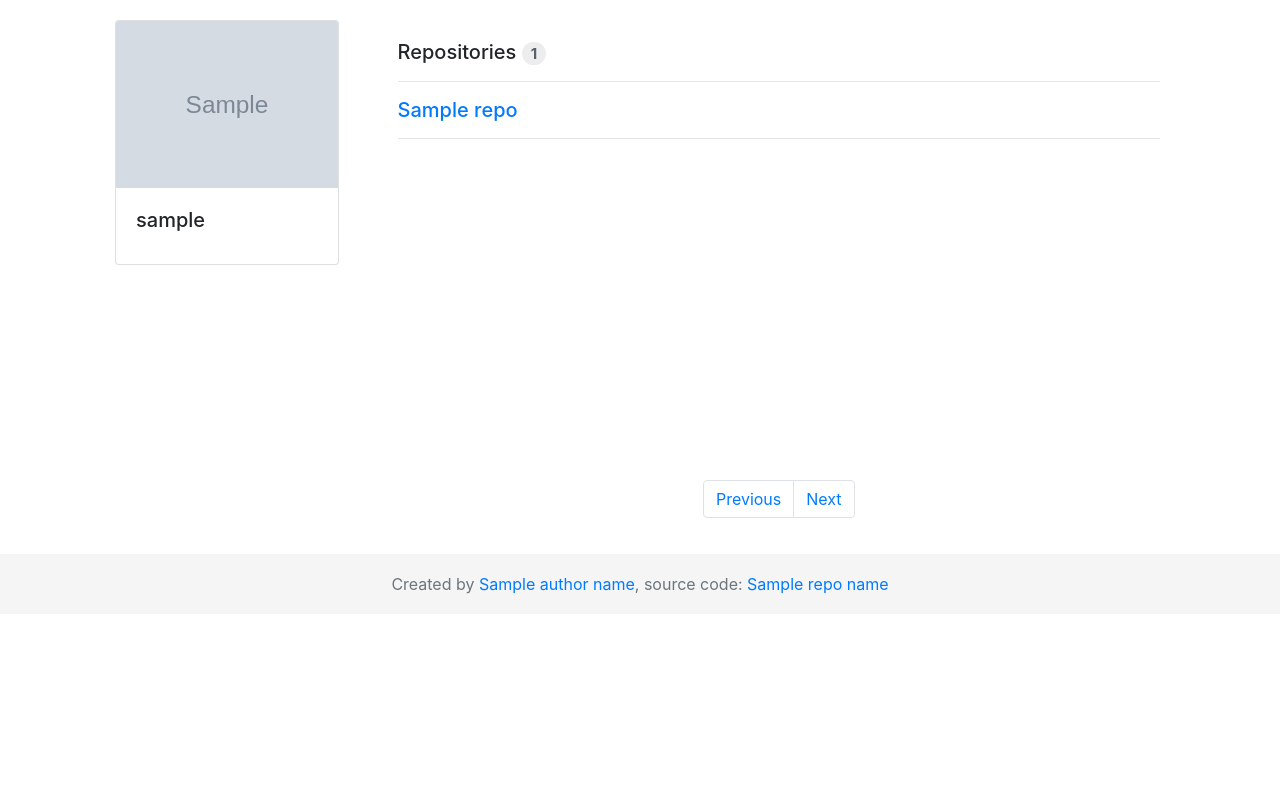
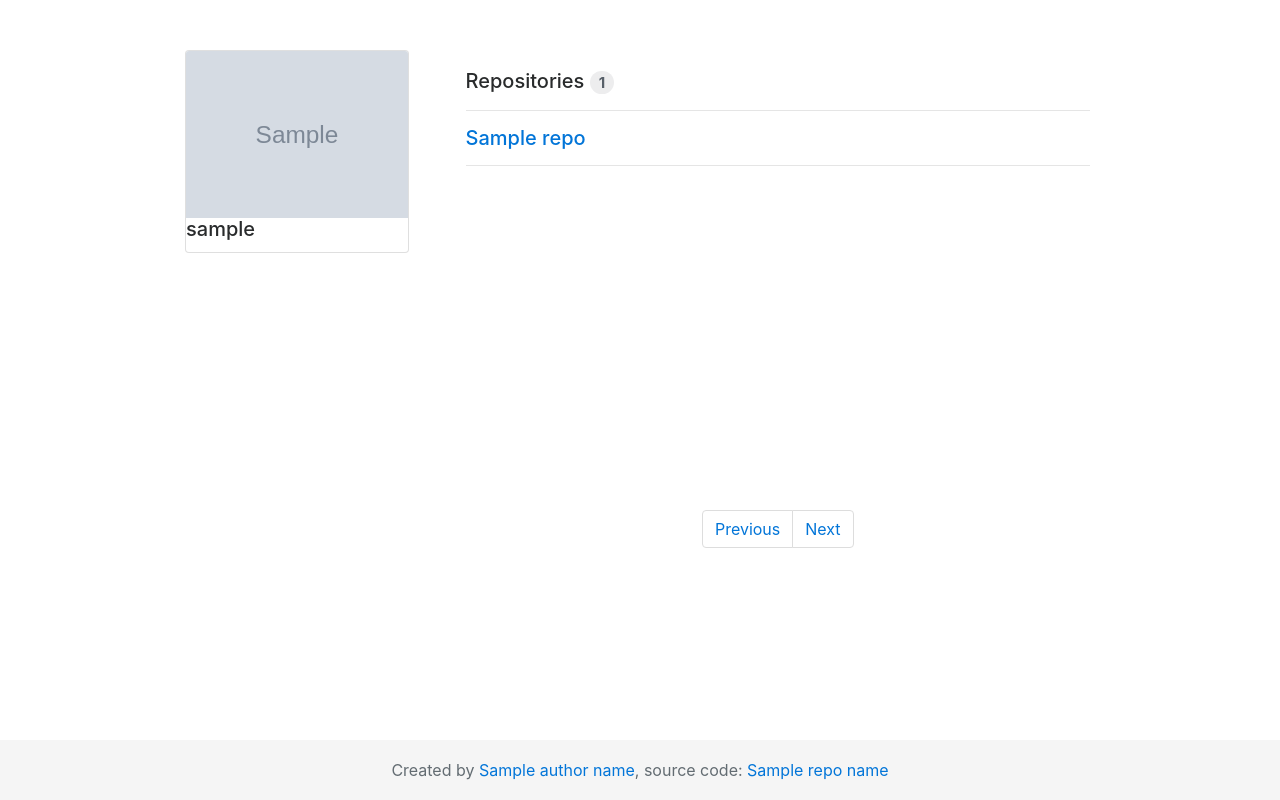
Before and after one commit to igorzakhar/github-oauth2-cherrypy, a Python web app: template templates/index.html in a window 1280 px wide. Run offline with Jinja, Linux system fonts and the light colour scheme; the template is opened without the code that fills it: most values are stand-ins (such as "Sample title", 1, 10 or a date in 2020); grey boxes marked "Sample" are stand-in pictures; some libraries are stand-ins or nearby versions.

Commit message:
Modify html template

```diff
--- a/static/css/custom.css
+++ b/static/css/custom.css
@@ -1,7 +1,36 @@
+/* Sticky footer styles
+-------------------------------------------------- */
+html {
+  position: relative;
+  min-height: 100%;
+}
+body {
+  margin-bottom: 60px; /* Margin bottom by footer height */
+}
+.footer {
+  position: absolute;
+  bottom: 0;
+  width: 100%;
+  height: 60px; /* Set the fixed height of the footer here */
+  line-height: 60px; /* Vertically center the text there */
+  background-color: #f5f5f5;
+}
+
+
+/* Custom page CSS
+-------------------------------------------------- */
+/* Not required for template or sticky footer method. */
+
+.container {
+  width: auto;
+  max-width: 1000px;
+  padding: 0 15px;
+}
+
 
 /* Profile container */
 .profile {
-  margin: 20px 0;
+  margin: 50px 0;
 }
 
 /* Profile Content */
--- a/templates/index.html
+++ b/templates/index.html
@@ -1,29 +1,30 @@
-<!doctype html>
-<html lang="en">
-  <head>
-    <!-- Required meta tags -->
+<html lang="en"><head>
   <meta charset="utf-8">
   <meta name="viewport" content="width=device-width, initial-scale=1, shrink-to-fit=no">
-    <!-- Bootstrap CSS -->
-    <link rel="stylesheet" href="https://stackpath.bootstrapcdn.com/bootstrap/4.2.1/css/bootstrap.min.css" integrity="sha384-GJzZqFGwb1QTTN6wy59ffF1BuGJpLSa9DkKMp0DgiMDm4iYMj70gZWKYbI706tWS" crossorigin="anonymous">
+  <meta name="description" content="">
+  <meta name="author" content="">
+  <link rel="icon" href="https://getbootstrap.com/favicon.ico">
+  <title>Sticky Footer Template for Bootstrap</title>
+  <!-- Bootstrap core CSS -->
+  <link href="https://getbootstrap.com/docs/4.0/dist/css/bootstrap.min.css" rel="stylesheet">
   <!-- Custom styles for this template -->
   <link href="static/css/custom.css" rel="stylesheet">
-    <title>Your Repositories</title>
 </head>
 <body>
-    <div class="container">
+  <!-- Begin page content -->
+  <main role="main" class="container">
     <div class="row profile">
       <div class="col-md-3">
         <div class="h-card col-3 float-left pr-3">
           <div class="card" style="width: 14rem;">
-              <img src="{{ avatar_url }}" class="card-img-top" alt="...">
+            <img src="{{ avatar_url }}" class="card-img-top" alt="Avatar">
             <div class="card-body">
               <h5 class="card-title">{{ login }}</h5>
             </div>
           </div>
         </div>
       </div>
-        <div class="col-md-9">
+      <div class="col-md-9 pl-5">
         <div class="profile-content">
           <h5>Repositories <span class="badge badge-secondary badge-pill">{{ repos_count }}</span></h5>
           <hr>
@@ -33,7 +34,7 @@
           {% endfor %}
         </div>
         <div>
-            <ul class="pagination justify-content-center">
+          <ul class="pagination justify-content-center pb-5">
             {% if prev_url_query is none and next_url_query is not none %}
               <li class="page-item disabled">
                 <span class="page-link">Previous</span>
@@ -61,6 +62,7 @@
       </div>
     </div>
   </div>
+</main>
 <footer class="footer">
   <div class="container text-center">
             <span class="text-muted">
@@ -71,5 +73,5 @@
         </span>
   </div>
 </footer>
-  </body>
-</html>
+
+</body></html>
```
Lines whose indentation alone changed are shown as unchanged.
